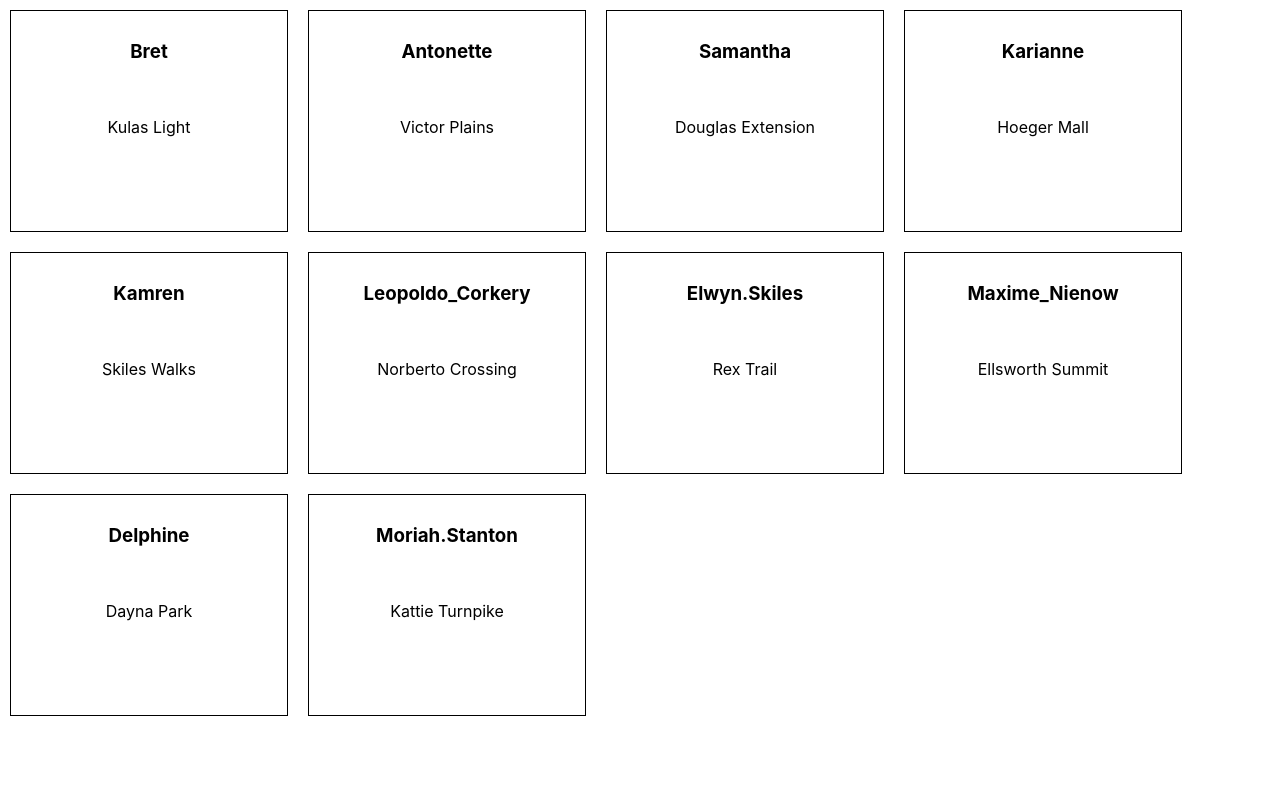
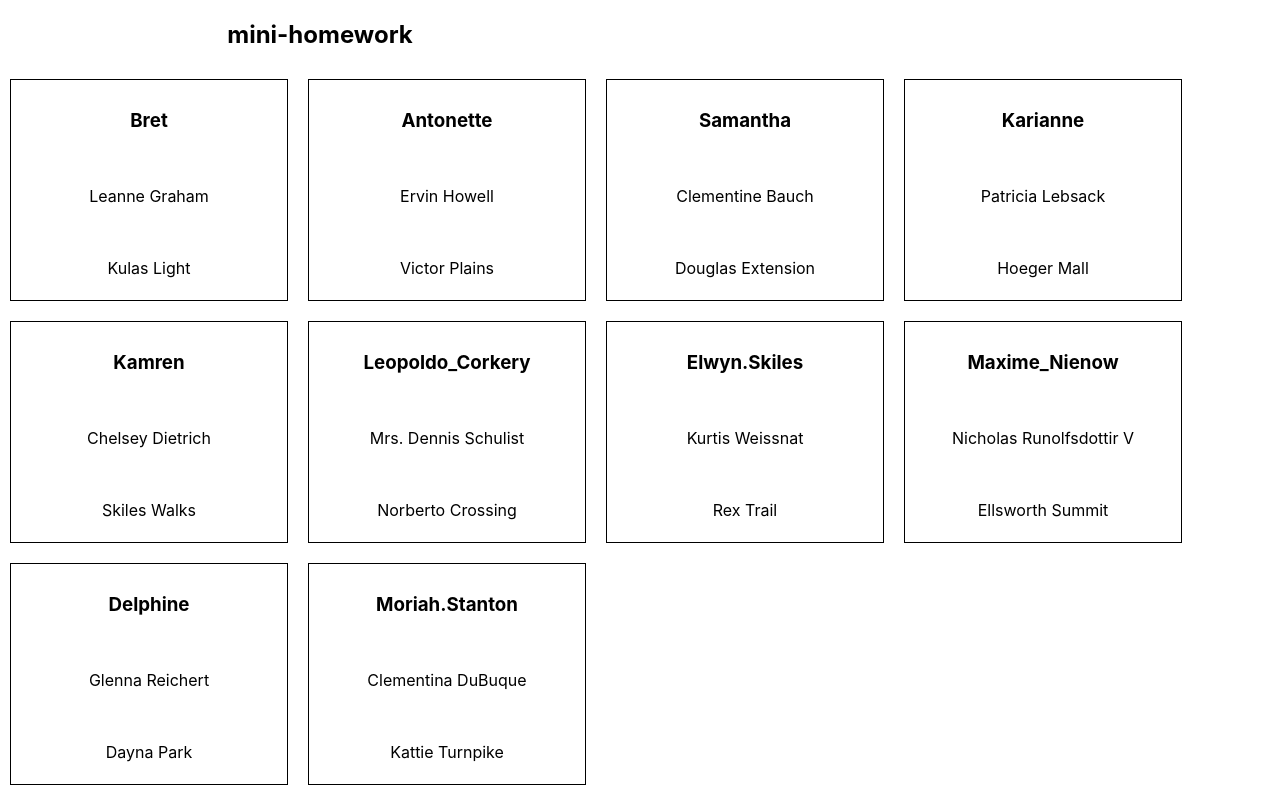
Before and after one commit to skorobahatko/project-0.1, a React (Create React App) app: page / in a window 1280 px wide. Built offline with nearby package versions, Linux system fonts and the light colour scheme.

Commit message:
fixed bugs; added header;

```diff
--- a/src/components/app/App.js
+++ b/src/components/app/App.js
@@ -2,12 +2,16 @@ import React from 'react';
 import './App.css';
 import {UsersDropList} from '../users-droplist/UsersDropList';
 import {users} from "../../json-placeholder/UsersConstants";
+import {Header} from "../header/Header";
 
 
 function App() {
+
+
   return (
     <div className="App">
-    <UsersDropList users={users} />
+      <Header/>
+      <UsersDropList users={users} />
     </div>
   );
 }
--- /dev/null
+++ b/src/components/header/Header.js
@@ -0,0 +1,22 @@
+import React from "react";
+import './Header.scss';
+
+export function Header (props) {
+    const {} = props;
+
+    return (
+        <div className='container-fluid header-site'>
+            <div className='children logo'>
+                <div>
+                    <h2>mini-homework</h2>
+                </div>
+            </div>
+            <div className='children counter'>
+                <div>
+                    {/*<Counter/>*/}
+                </div>
+            </div>
+        </div>
+    )
+
+}
--- /dev/null
+++ b/src/components/header/Header.scss
@@ -0,0 +1,8 @@
+.header-site {
+  display: flex;
+  flex-direction: row;
+  justify-content: space-between;
+}
+.children {
+  width: 50%;
+}
--- a/src/components/userPost/UserPost.js
+++ b/src/components/userPost/UserPost.js
@@ -2,14 +2,16 @@ import React from "react";
 import './UserPost.scss';
 
 export function UserPost (props) {
-    const {username, street, id} = props;
+    const {usr} = props;
 
     return (
-        <div className='user-post d-flex align-items-center' id={id}>
+        <div className='user-post d-flex align-items-center' id={usr.id}>
             <label htmlFor="post">
-                <h3>{username}</h3>
+                <h3>{usr.username}</h3>
                 <br/>
-                <p>{street}</p>
+                <p>{usr.name}</p>
+                <br/>
+                <p>{usr.address.street}</p>
             </label>
         </div>
     )
--- a/src/components/users-droplist/UsersDropList.js
+++ b/src/components/users-droplist/UsersDropList.js
@@ -14,10 +14,11 @@ export class UsersDropList extends Component {
 
         return (
             <div className='d-flex w-100 h-100 flex-wrap users-droplist'>
+                {/*<UserForm/>*/}
             {
                 users.map((user) => {
                     return(
-                    <UserPost username={user.username} street={user.address.street} key={user.id}/>)
+                    <UserPost usr={user} key={user.id}/>)
                 })
             }
             </div>
```
